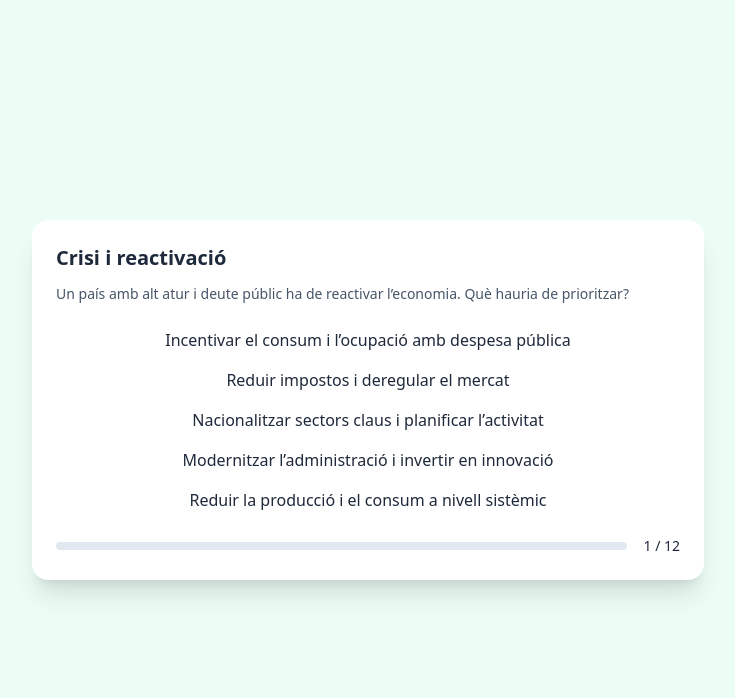
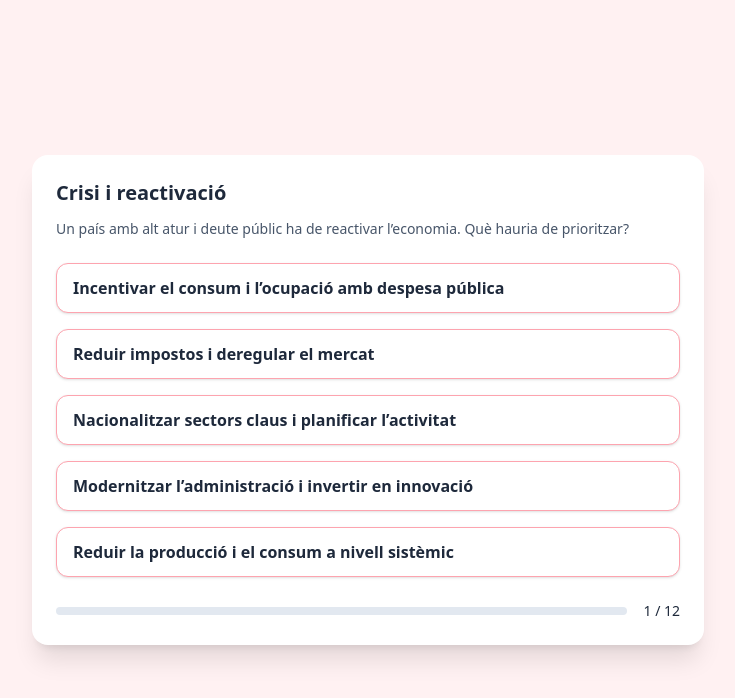
Before and after one commit to skinnydkd/paues, a plain HTML site: page quiz_pensament.html in a window 1280 px wide. Shown: the whole page, without its empty margins (272-1007 px from the left). Drawn offline with nearby package versions, Linux system fonts and the light colour scheme.

Commit message:
quiz_pensament.html

```diff
--- a/quiz_pensament.html
+++ b/quiz_pensament.html
@@ -6,20 +6,33 @@
   <title>🧠 Test d'identitat econòmica</title>
   <script src="https://cdn.tailwindcss.com"></script>
   <style>
-  .card{transition:all .35s ease}
-  .card-enter{opacity:0;transform:scale(.9)}
-  .card-enter-active{opacity:1;transform:scale(1)}
-  .opt{@apply py-3 px-4 rounded-xl shadow border font-semibold text-left}
+    :root {
+      --rose-50: #fffdfd;
+      --rose-100: #fff7f9;
+      --rose-200: #ffeef4;
+      --rose-300: #ffd6e2;
+      --rose-400: #ffb3c8;
+    }
+    body { background: var(--rose-50); }
+    @keyframes fade-up {
+      0% { opacity: 0; transform: translateY(24px); }
+      100% { opacity: 1; transform: translateY(0); }
+    }
+    .animate-fade-up {
+      animation: fade-up 0.6s ease-out forwards;
+    }
   </style>
 </head>
-<body class='bg-emerald-50 flex items-center justify-center min-h-screen text-slate-800'>
+<body class='bg-rose-50 flex items-center justify-center min-h-screen text-slate-800'>
   <div class='w-full max-w-2xl'>
-    <div id='card' class='card bg-white rounded-2xl shadow-xl p-6 card-enter-active'>
+    <div id='card' class='bg-white rounded-2xl shadow-xl p-6 animate-fade-up'>
       <h2 id='title' class='text-xl font-bold mb-3'></h2>
       <p id='explain' class='text-sm text-slate-600 mb-6'></p>
       <div id='options' class='grid gap-4'></div>
       <div class='mt-6 flex items-center space-x-4'>
-        <div class='flex-1 bg-slate-200 rounded-full'><div id='progress' class='h-2 bg-emerald-500 rounded-full w-0'></div></div>
+        <div class='flex-1 bg-slate-200 rounded-full'>
+          <div id='progress' class='h-2 bg-rose-400 rounded-full w-0'></div>
+        </div>
         <span id='counter' class='text-sm'></span>
       </div>
     </div>
@@ -170,7 +183,7 @@ function render(){
   q.options.forEach((o,i)=>{
     const b=document.createElement('button');
     b.innerText=o;
-    b.className='opt bg-white hover:bg-emerald-100 border-emerald-300';
+    b.className='py-3 px-4 rounded-xl shadow border font-semibold text-left bg-white hover:bg-rose-100 border-rose-300';
     b.onclick=()=>select(i);
     optDiv.appendChild(b);
   });
@@ -181,3 +194,5 @@ function select(i){ score += (4-i); idx++; if(idx < questions.length){ render();
 function finish(){ localStorage.setItem('pensamentScore', score); window.location.href='resultat_pensament.html'; }
 render();
 </script>
+</body>
+</html>
```
Lines whose indentation alone changed are shown as unchanged.
